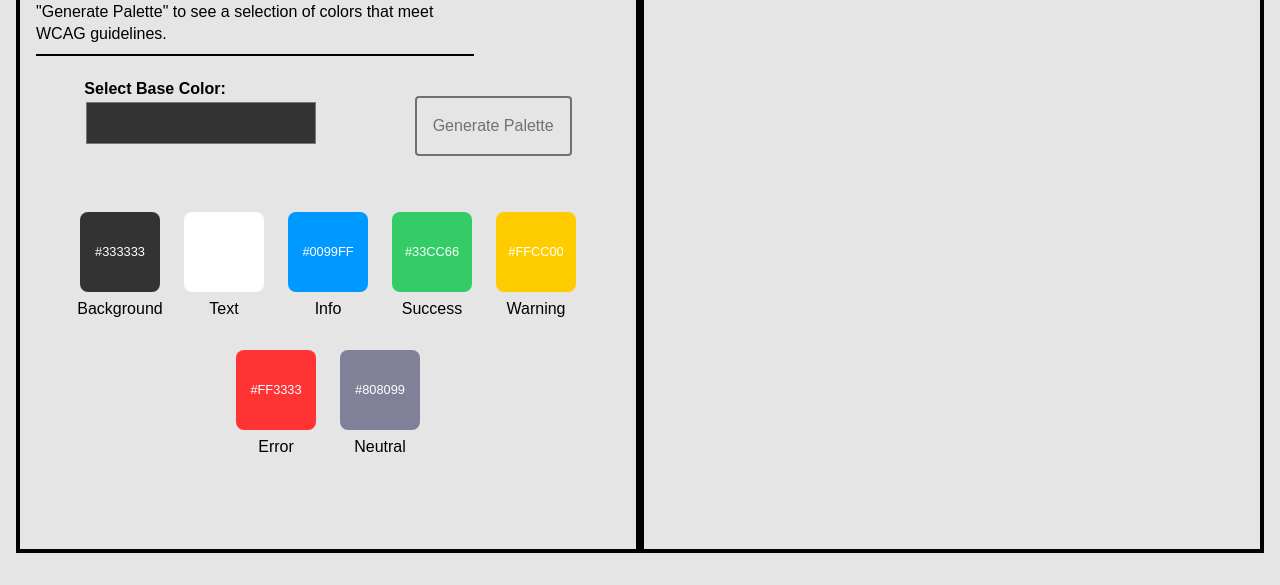
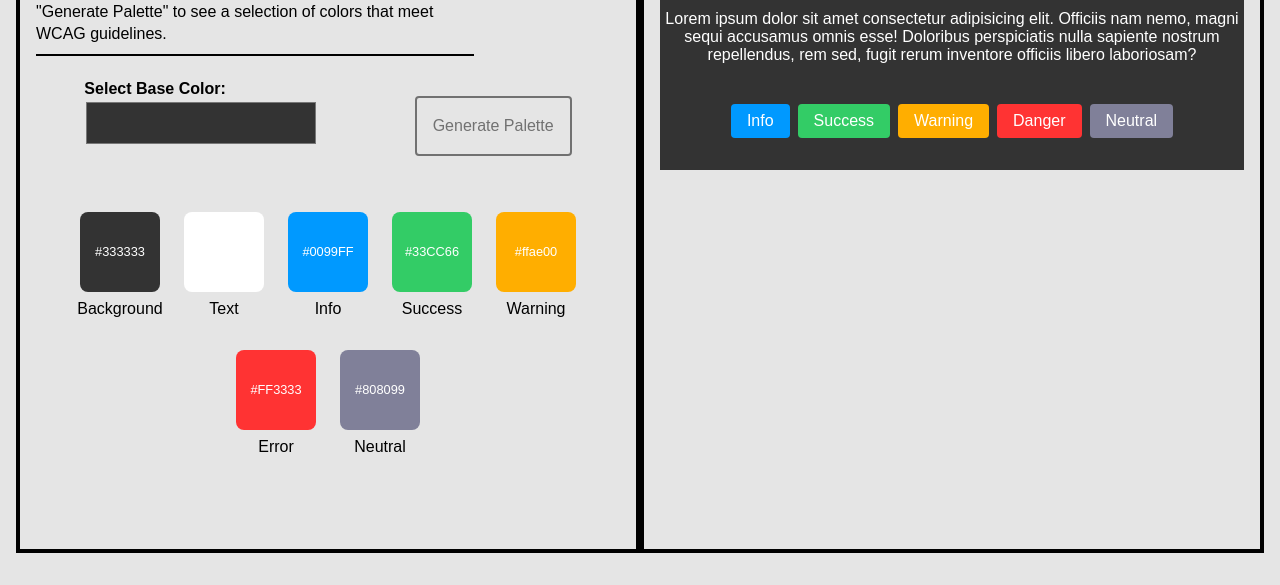
Before and after one commit to ez3kiel43/color-theme-generator, a website built with Vite: page index.html in a window 1280 px wide. Shown: the part 236-821 px from the top of the page. Built offline with nearby package versions, Linux system fonts and the light colour scheme.

Commit message:
added preview of palette

```diff
--- a/index.html
+++ b/index.html
@@ -55,21 +55,23 @@
 			</section>
 			<section>
 				<h2>Palette Preview:</h2>
-				<div>
+				<div id="preview">
 					<h3>This Is A Heading</h3>
 					<h4>This Is A Subheading</h4>
-					<p>
+					<p class="body">
 						Lorem ipsum dolor sit amet consectetur adipisicing
 						elit. Officiis nam nemo, magni sequi accusamus
 						omnis esse! Doloribus perspiciatis nulla sapiente
 						nostrum repellendus, rem sed, fugit rerum
 						inventore officiis libero laboriosam?
 					</p>
-					<button>Info</button>
-					<button>Success</button>
-					<button>Warning</button>
-					<button>Danger</button>
-					<button>Neutral</button>
+					<div id="btns">
+						<button id="info-btn">Info</button>
+						<button id="success-btn">Success</button>
+						<button id="warning-btn">Warning</button>
+						<button id="danger-btn">Danger</button>
+						<button id="neutral-btn">Neutral</button>
+					</div>
 				</div>
 			</section>
 		</main>
--- a/src/models.ts
+++ b/src/models.ts
@@ -20,7 +20,7 @@ export const defaultPaletteHex = [
 	'#ffffff',
 	'#0099FF',
 	'#33CC66',
-	'#FFCC00',
+	'#ffae00',
 	'#FF3333',
 	'#808099',
 ];
--- a/styles.css
+++ b/styles.css
@@ -68,16 +68,24 @@ input[type='color'] {
 	background-color: #e5e5e5;
 }
 
-button#generate-palette {
+button {
 	margin-top: 1rem;
 	padding: 0.5rem 1rem;
 	font-size: 1rem;
+	transition: background-color 0.3s ease;
+	border: none;
+	border-radius: 4px;
+}
+
+button:hover {
+	cursor: pointer;
+}
+
+button#generate-palette {
 	border: black solid 2px;
-	border-radius: 4px;
 	cursor: pointer;
 	background-color: #e5e5e5;
 	color: black;
-	transition: background-color 0.3s ease;
 	justify-self: center;
 }
 
@@ -117,3 +125,60 @@ button#generate-palette {
 	border-radius: 8px;
 	font-size: 0.8rem;
 }
+
+#preview {
+	display: flex;
+	flex-direction: column;
+	align-items: center;
+	gap: 1.5rem;
+	background-color: #333333;
+	color: white;
+	padding: 2rem 0.25rem;
+}
+
+h3 {
+	font-size: 32px;
+}
+
+h4 {
+	font-size: 24px;
+}
+
+#preview p.body {
+	text-align: center;
+	font-size: 16px;
+}
+
+#preview div#btns {
+	display: flex;
+	gap: 0.5rem;
+}
+
+#preview button {
+	color: white;
+}
+
+#preview button:hover {
+	cursor: pointer;
+	opacity: 0.8;
+}
+
+#info-btn {
+	background-color: #0099ff;
+}
+
+#success-btn {
+	background-color: #33cc66;
+}
+
+#warning-btn {
+	background-color: #ffae00;
+}
+
+#danger-btn {
+	background-color: #ff3333;
+}
+
+#neutral-btn {
+	background-color: #808099;
+}
```
